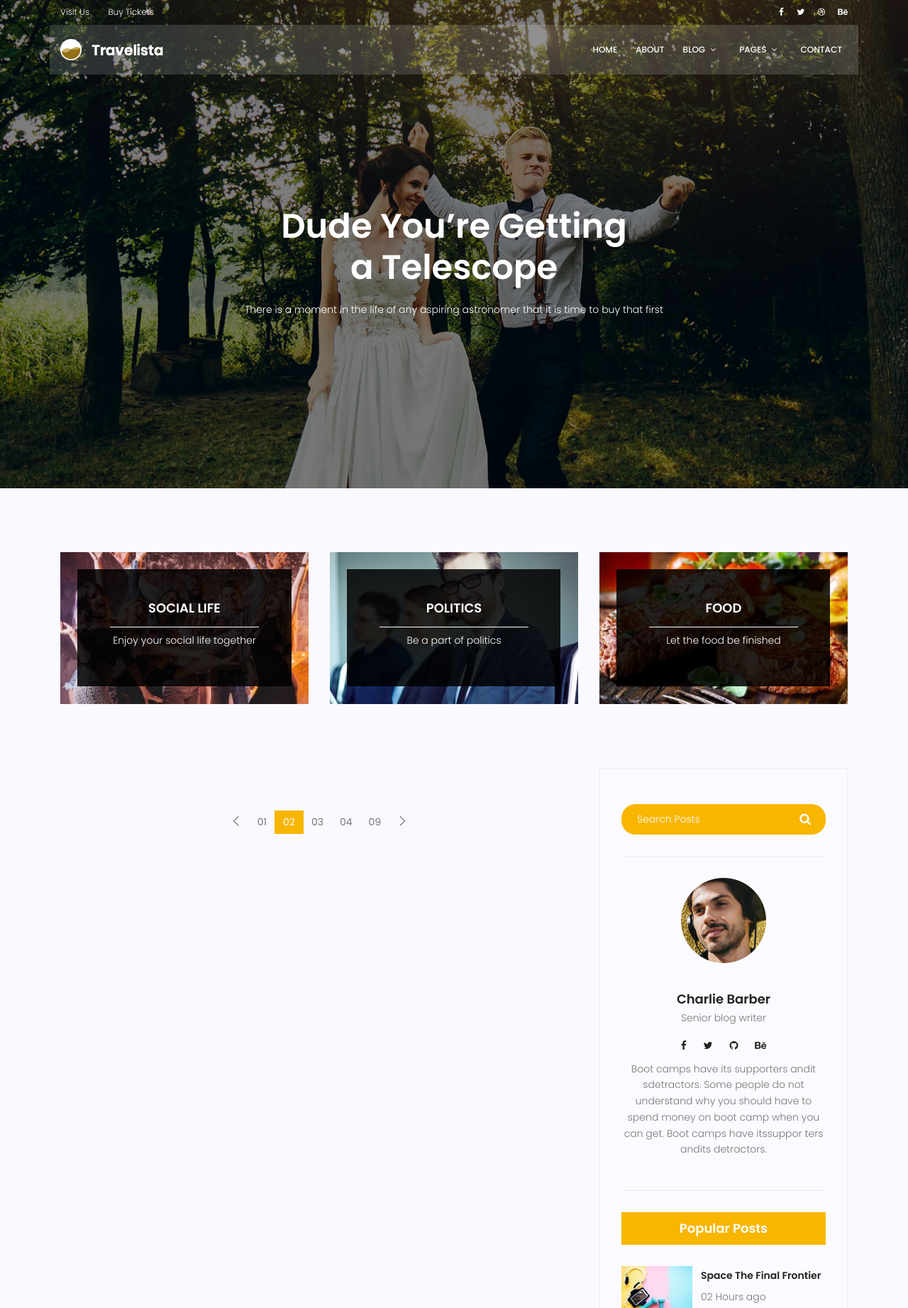
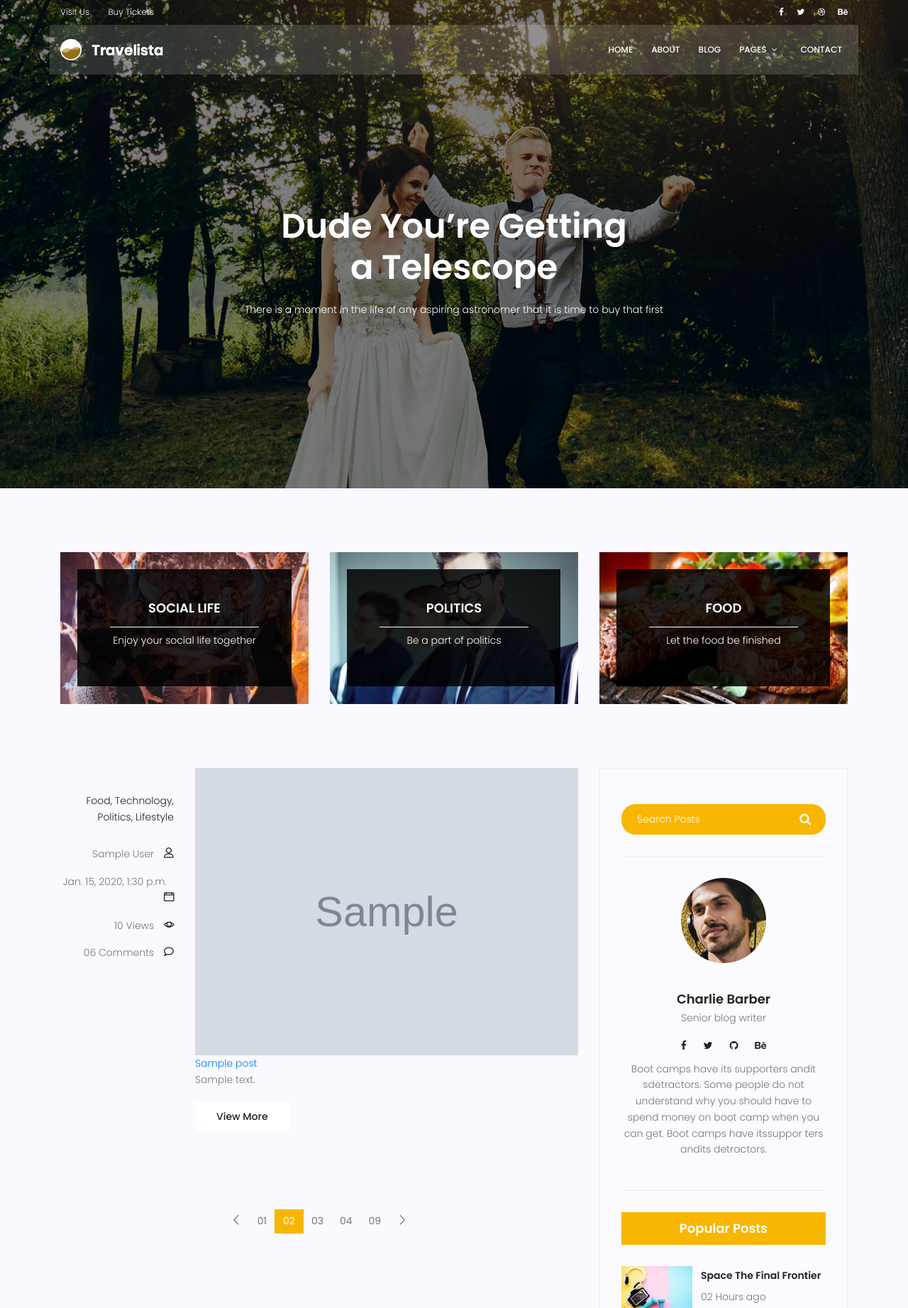
Before and after one commit to sareh6142/maktab-travel, a Django app: page /blog/ in a window 1280 px wide. Shown: the top 1843 px of the page at 71% size. Run offline with Django 5.2, Linux system fonts and the light colour scheme; tables that the repository leaves empty hold one stand-in row (values such as "Sample post"); grey boxes marked "Sample" are stand-in pictures; some libraries are stand-ins or nearby versions.

Commit message:
tamrin1-final

```diff
--- a/blog/models.py
+++ b/blog/models.py
@@ -1,11 +1,11 @@
 from django.db import models
-
+from django.contrib.auth.models import User
 # Create your models here.
 class Post(models.Model):
     title = models.CharField(max_length=255)
     content = models.TextField()
-    #image
-    #author
+    image = models.ImageField(upload_to='blog/', default='blog/feature-img5.jpg')
+    author= models.ForeignKey(User,on_delete=models.SET_NULL,null=True)
     #tag
     #category
     counted_views = models.IntegerField(default=0)
--- a/blog/views.py
+++ b/blog/views.py
@@ -2,6 +2,7 @@ from django.shortcuts import render,get_object_or_404
 from urllib import request
 from .models import Post
 import datetime
+from django.utils import timezone
 
 # Create your views here.
 def blog_single_view(request,pk):
@@ -14,6 +15,6 @@ def blog_single_view(request,pk):
 
 
 def blog_view(request):
-    posts = Post.objects.filter(published_date__gte = datetime.datetime.now() )
+    posts = Post.objects.filter(published_date__lte = timezone.now()  , status=1)
     context ={'posts': posts}
     return render(request,"blog/blog-home.html",context)
--- a/config/settings.py
+++ b/config/settings.py
@@ -109,7 +109,7 @@ AUTH_PASSWORD_VALIDATORS = [
 
 LANGUAGE_CODE = 'en-us'
 
-TIME_ZONE = 'UTC'
+TIME_ZONE = 'Asia/Tehran'
 
 USE_I18N = True
 
--- /dev/null
+++ b/requirements.txt
@@ -0,0 +1,5 @@
+asgiref==3.8.1
+Django==5.1
+pillow==10.4.0
+sqlparse==0.5.1
+tzdata==2024.1
--- a/templates/base.html
+++ b/templates/base.html
@@ -62,12 +62,10 @@
 				        <ul class="nav-menu">
 				          <li><a href="{% url  'website:index' %}">Home</a></li>
 				          <li><a href="{% url  'website:about' %}">About</a></li>
-				          <li class="menu-has-children"><a href="">Blog</a>
-				            <ul>
-				              <li><a href="{% url 'blog:index'%}">Blog Home</a></li>
+				          <li><a href="{% url 'blog:index'%}">Blog</a></li>
 
-				            </ul>
-				          </li>
+
+
 				          <li class="menu-has-children"><a href="">Pages</a>
 				            <ul>
 				            	  <li><a href="elements.html">Elements</a></li>
--- a/templates/blog/blog-home.html
+++ b/templates/blog/blog-home.html
@@ -95,7 +95,7 @@
 										<li><a href="#">Lifestyle</a></li>
 									</ul>
 									<div class="user-details row">
-										<p class="user-name col-lg-12 col-md-12 col-6"><a href="#">Mark wiens</a> <span class="lnr lnr-user"></span></p>
+										<p class="user-name col-lg-12 col-md-12 col-6"><a href="#">{{post.author.get_full_name}}</a> <span class="lnr lnr-user"></span></p>
 										<p class="date col-lg-12 col-md-12 col-6"><a href="#">{{post.published_date}}</a> <span class="lnr lnr-calendar-full"></span></p>
 										<p class="view col-lg-12 col-md-12 col-6"><a href="#">{{post.counted_views}} Views</a> <span class="lnr lnr-eye"></span></p>
 										<p class="comments col-lg-12 col-md-12 col-6"><a href="#">06 Comments</a> <span class="lnr lnr-bubble"></span></p>
@@ -103,13 +103,13 @@
 								</div>
 								<div class="col-lg-9 col-md-9 ">
 									<div class="feature-img">
-										<img class="img-fluid" src="{% static  'img/blog/feature-img1.jpg' %}" alt="">
+										<img class="img-fluid" src="{{post.image.url}}" alt="">
 									</div>
 									<a class="posts-title" href="{% url 'blog:single' post.id %}">{{post.title}}</h3></a>
 									<p class="excert">
 										{{post.content}}
 									</p>
-									<a href="blog-single.html" class="primary-btn">View More</a>
+									<a href="{% url 'blog:single' post.id %}" class="primary-btn">View More</a>
 								</div>
 							</div>
 							{% endfor %}
--- a/templates/blog/blog-single.html
+++ b/templates/blog/blog-single.html
@@ -9,9 +9,9 @@
 					<div class="row d-flex align-items-center justify-content-center">
 						<div class="about-content col-lg-12">
 							<h1 class="text-white">
-								Blog Details Page
+								{{post.title}} Page
 							</h1>
-							<p class="text-white link-nav"><a href="{% url 'index'}">Home </a>  <span class="lnr lnr-arrow-right"></span><a href="blog-home.html">Blog </a> <span class="lnr lnr-arrow-right"></span> <a href="blog-single.html"> Blog Details Page</a></p>
+							<p class="text-white link-nav"><a href="{% url 'website:index' %}">Home </a>  <span class="lnr lnr-arrow-right"></span><a href="{% url 'blog:index'%}">Blog </a> <span class="lnr lnr-arrow-right"></span> <a href="{% url 'blog:single' post.id %}"> {{post.title}} Details Page</a></p>
 						</div>
 					</div>
 				</div>
--- a/website/admin.py
+++ b/website/admin.py
@@ -4,7 +4,7 @@ from .models import Contact
 class ContactAdmin(admin.ModelAdmin):
     date_hierarchy = 'created_date'
     list_display = ('name','email','created_date',)
-    list_filter = ('email',)
+    list_filter = ('email','created_date')
     search_fields = ['name','message']
 
 admin.site.register(Contact,ContactAdmin)
--- a/website/views.py
+++ b/website/views.py
@@ -16,7 +16,7 @@ def index(request):
 
 def test_view(request):
 
-    posts = Post.objects.filter(published_date__gte = datetime.datetime.now() )
+    posts = Post.objects.filter(published_date__lte = datetime.datetime.now() )
     context ={'posts': posts}
     return render(request,"website/test.html",context)
 
```
Also changed, not shown: blog/migrations/0003_alter_post_options_post_author.py (added), blog/migrations/0004_post_image.py (added), media/blog/d2 (2).jpg (added), media/blog/d2.jpg (added), media/blog/d2_GyTzuDE.jpg (added), media/blog/feature-img5.jpg (added), website/migrations/0002_alter_contact_options.py (added).
